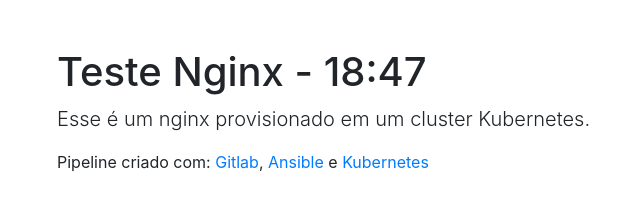
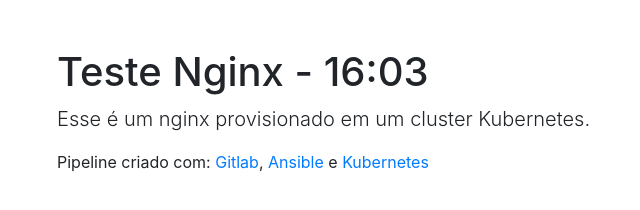
Before and after one commit to oscarrodrigues/teste-nginx, a plain HTML site: page index.html in a window 1280 px wide. Shown: the full height of the page, 28-668 px from the left. Drawn offline with nearby package versions, Linux system fonts and the light colour scheme.

Commit message:
Update index.html

```diff
--- a/index.html
+++ b/index.html
@@ -14,7 +14,7 @@
     <!-- Begin page content -->
     <main role="main" class="flex-shrink-0">
       <div class="container">
-        <h1 class="mt-5">Teste Nginx - 18:47</h1>
+        <h1 class="mt-5">Teste Nginx - 16:03</h1>
         <p class="lead">Esse é um nginx provisionado em um cluster Kubernetes.</p>
         <p>Pipeline criado com: <a href="https://about.gitlab.com/">Gitlab</a>,<a href="https://www.ansible.com/"> Ansible</a> e <a href="https://kubernetes.io/">Kubernetes</a></p>
       </div>
```
